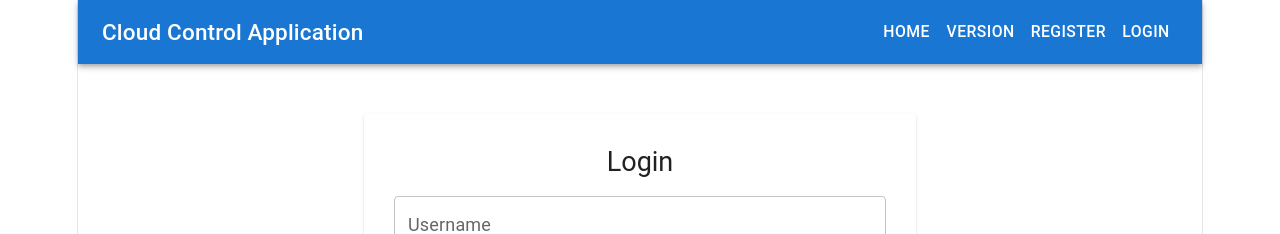
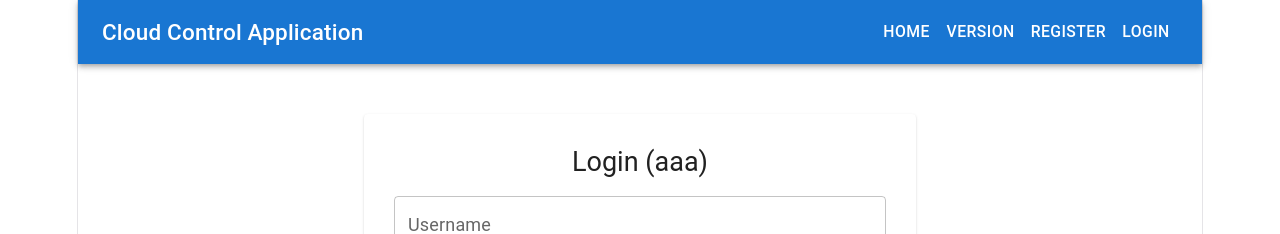
Before and after one commit to AlfinAkash/autodeploy-fullstack-ec2, a React app in the folder frontend/: page /login in a window 1280 px wide. Shown: the top 234 px of the page. Built offline with nearby package versions, Linux system fonts and the light colour scheme; no server answers; the HTML template or start-up script is replaced by a standard one.

Commit message:
feat: testing purpose just updated the ui name

```diff
--- a/frontend/src/components/Login.jsx
+++ b/frontend/src/components/Login.jsx
@@ -24,7 +24,7 @@ const Login = ({ setToken }) => {
   return (
     <Container maxWidth="sm" style={{ marginTop: "50px" }}>
       <Paper style={{ padding: "30px" }}>
-        <Typography variant="h5">Login</Typography>
+        <Typography variant="h5">Login (aaa)</Typography>
 
         <TextField fullWidth label="Username" margin="normal"
           value={username} onChange={(e) => setUsername(e.target.value)} />
```
